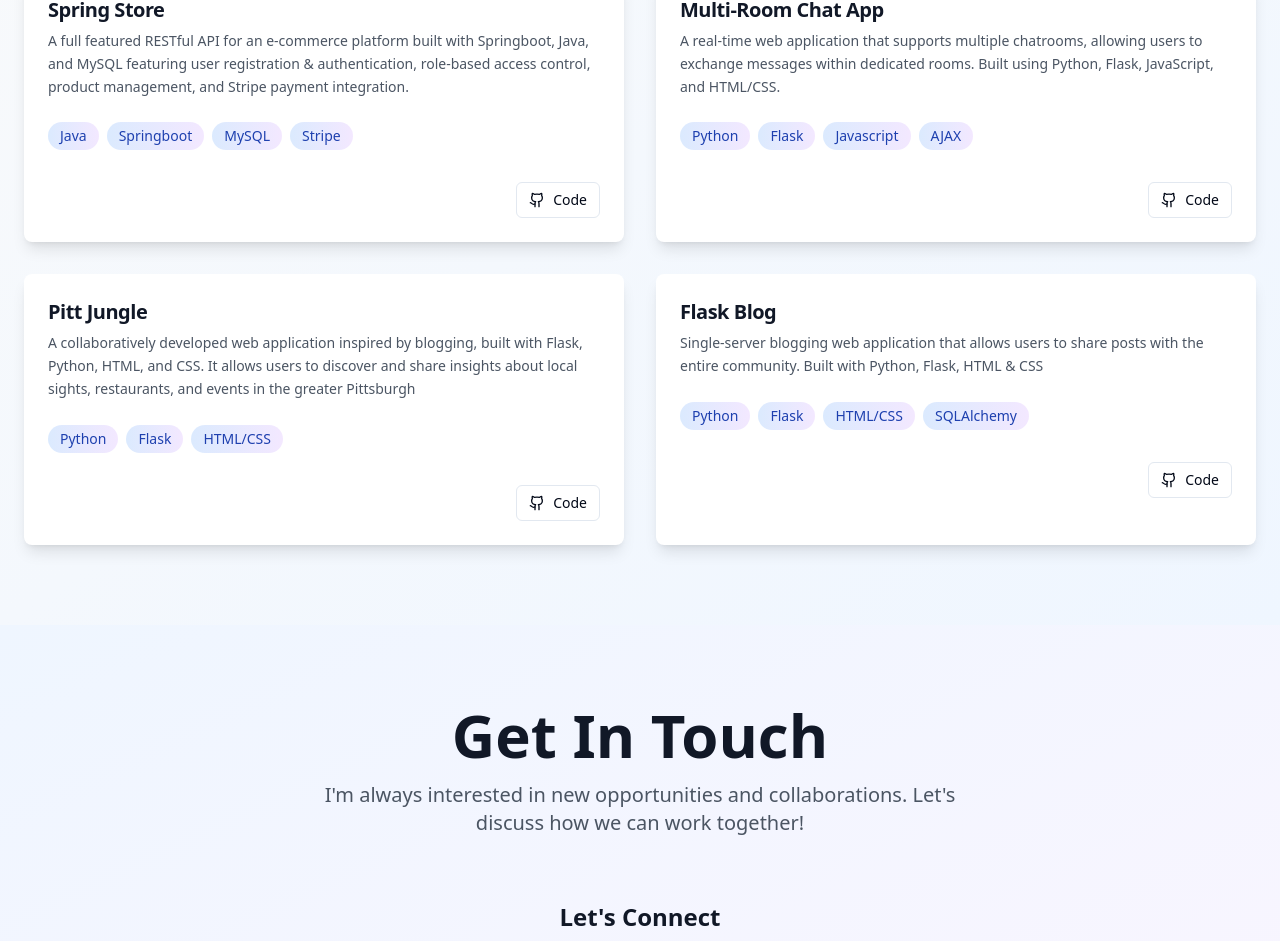
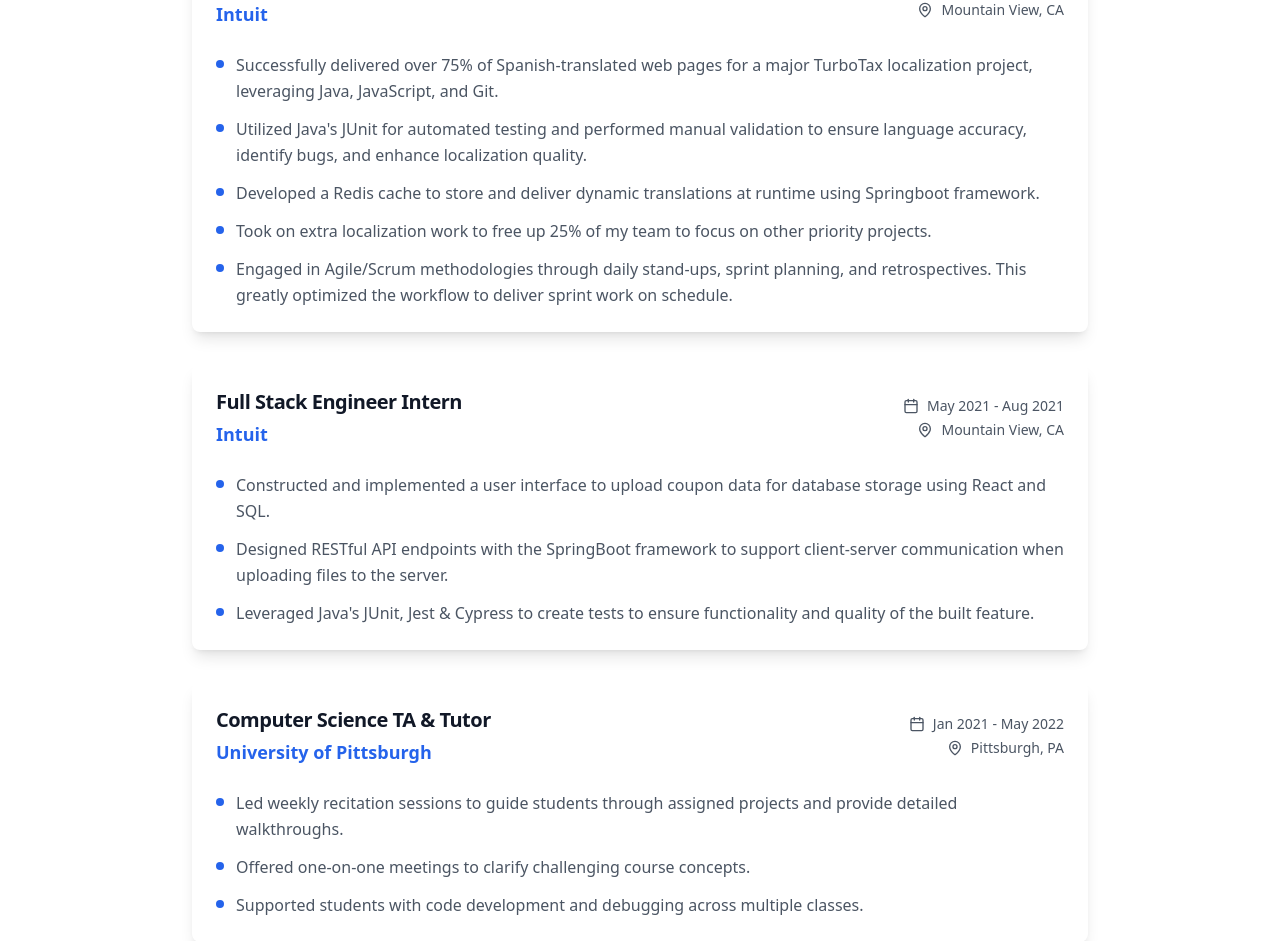
Before and after one commit to davidladeji/portfolio, a React (Vite) app: page / in a window 1280 px wide. Shown: the part 1856-2797 px from the top of the page. Built offline with nearby package versions, Linux system fonts and the light colour scheme.

Commit message:
Add Experience section
Adds an Experience section with details from the user's LinkedIn profile, positioned between the About Me and Featured Projects sections.

```diff
--- /dev/null
+++ b/src/components/Experience.tsx
@@ -0,0 +1,99 @@
+
+import { Card, CardContent, CardHeader, CardTitle } from '@/components/ui/card';
+import { MapPin, Calendar } from 'lucide-react';
+
+const Experience = () => {
+  const experiences = [
+    {
+      title: "Software Engineer I & II",
+      company: "Intuit",
+      location: "Mountain View, CA",
+      duration: "Aug 2022 - Aug 2024",
+      highlights: [
+        "Successfully delivered over 75% of Spanish-translated web pages for a major TurboTax localization project, leveraging Java, JavaScript, and Git.",
+        "Utilized Java's JUnit for automated testing and performed manual validation to ensure language accuracy, identify bugs, and enhance localization quality.",
+        "Developed a Redis cache to store and deliver dynamic translations at runtime using Springboot framework.",
+        "Took on extra localization work to free up 25% of my team to focus on other priority projects.",
+        "Engaged in Agile/Scrum methodologies through daily stand-ups, sprint planning, and retrospectives. This greatly optimized the workflow to deliver sprint work on schedule."
+      ]
+    },
+    {
+      title: "Full Stack Engineer Intern",
+      company: "Intuit",
+      location: "Mountain View, CA",
+      duration: "May 2021 - Aug 2021",
+      highlights: [
+        "Constructed and implemented a user interface to upload coupon data for database storage using React and SQL.",
+        "Designed RESTful API endpoints with the SpringBoot framework to support client-server communication when uploading files to the server.",
+        "Leveraged Java's JUnit, Jest & Cypress to create tests to ensure functionality and quality of the built feature."
+      ]
+    },
+    {
+      title: "Computer Science TA & Tutor",
+      company: "University of Pittsburgh",
+      location: "Pittsburgh, PA",
+      duration: "Jan 2021 - May 2022",
+      highlights: [
+        "Led weekly recitation sessions to guide students through assigned projects and provide detailed walkthroughs.",
+        "Offered one-on-one meetings to clarify challenging course concepts.",
+        "Supported students with code development and debugging across multiple classes."
+      ]
+    }
+  ];
+
+  return (
+    <section id="experience" className="py-20 bg-white">
+      <div className="container mx-auto px-6">
+        <div className="text-center mb-16">
+          <h2 className="text-4xl md:text-6xl font-bold text-gray-900 mb-4">
+            Experience
+          </h2>
+          <p className="text-xl text-gray-600 max-w-2xl mx-auto">
+            My professional journey in software engineering and technology
+          </p>
+        </div>
+
+        <div className="max-w-4xl mx-auto space-y-8">
+          {experiences.map((experience, index) => (
+            <Card key={index} className="bg-white hover:shadow-xl transition-all duration-300 border-0 shadow-lg">
+              <CardHeader>
+                <div className="flex flex-col md:flex-row md:items-center md:justify-between gap-4">
+                  <div>
+                    <CardTitle className="text-xl font-bold text-gray-900">
+                      {experience.title}
+                    </CardTitle>
+                    <p className="text-lg font-semibold text-blue-600 mt-1">
+                      {experience.company}
+                    </p>
+                  </div>
+                  <div className="flex flex-col md:items-end text-gray-600">
+                    <div className="flex items-center gap-2 mb-1">
+                      <Calendar className="h-4 w-4" />
+                      <span className="text-sm font-medium">{experience.duration}</span>
+                    </div>
+                    <div className="flex items-center gap-2">
+                      <MapPin className="h-4 w-4" />
+                      <span className="text-sm">{experience.location}</span>
+                    </div>
+                  </div>
+                </div>
+              </CardHeader>
+              <CardContent>
+                <ul className="space-y-3">
+                  {experience.highlights.map((highlight, highlightIndex) => (
+                    <li key={highlightIndex} className="flex items-start gap-3">
+                      <div className="w-2 h-2 bg-blue-600 rounded-full mt-2 flex-shrink-0"></div>
+                      <p className="text-gray-600 leading-relaxed">{highlight}</p>
+                    </li>
+                  ))}
+                </ul>
+              </CardContent>
+            </Card>
+          ))}
+        </div>
+      </div>
+    </section>
+  );
+};
+
+export default Experience;
--- a/src/components/Header.tsx
+++ b/src/components/Header.tsx
@@ -22,6 +22,12 @@ const Header = () => {
               className="text-gray-700 hover:text-blue-600 transition-colors"
             >
               About
+            </button>
+            <button
+              onClick={() => scrollToSection('experience')}
+              className="text-gray-700 hover:text-blue-600 transition-colors"
+            >
+              Experience
             </button>
             <button
               onClick={() => scrollToSection('projects')}
--- a/src/pages/Index.tsx
+++ b/src/pages/Index.tsx
@@ -2,6 +2,7 @@
 import Header from '@/components/Header';
 import Hero from '@/components/Hero';
 import About from '@/components/About';
+import Experience from '@/components/Experience';
 import Projects from '@/components/Projects';
 import Contact from '@/components/Contact';
 import Footer from '@/components/Footer';
@@ -12,6 +13,7 @@ const Index = () => {
       <Header />
       <Hero />
       <About />
+      <Experience />
       <Projects />
       <Contact />
       <Footer />
```
